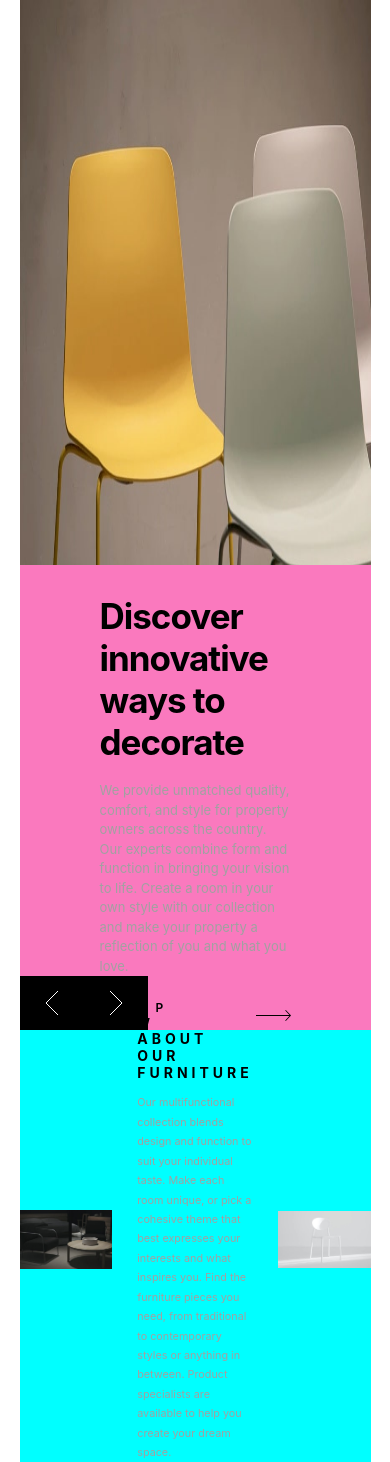
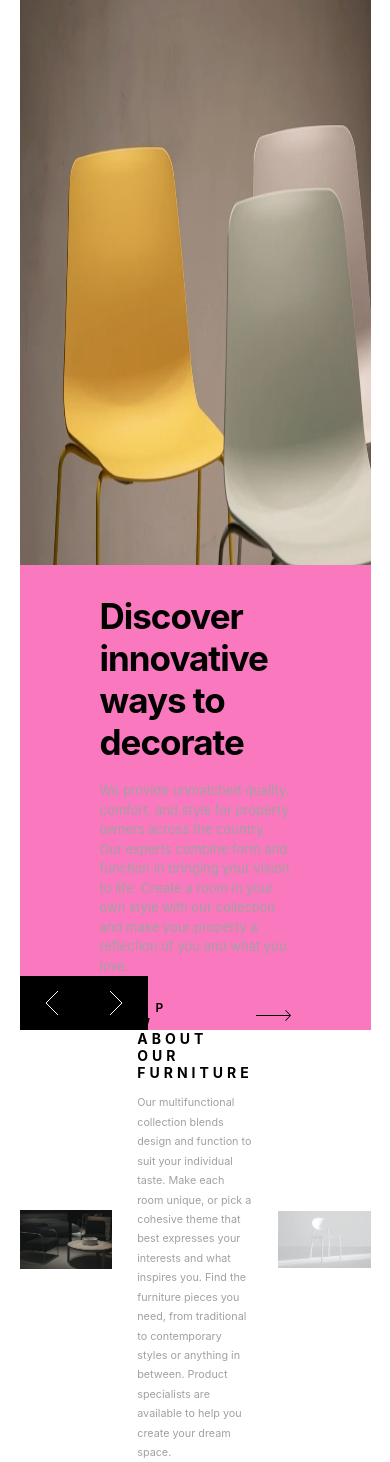
Before and after one commit to Gemcreation/roomredoreactgeeg, a React (Create React App) app: page / in a window 390 px wide. Built offline with nearby package versions, Linux system fonts and the light colour scheme.

Commit message:
adjusting the image slider

```diff
--- a/src/App.scss
+++ b/src/App.scss
@@ -267,12 +267,12 @@ section.flexLower{
 
   //to style the second section of the site, the lowersection
   article.lowerSide{
-    display: grid;
-    grid-template-rows: 1fr;
-    background-color: aqua;
     // display: grid;
-    // grid-template-rows: 1fr 1fr;
-    // align-items: center;
-    // margin-top: 0;
+    // grid-template-rows: 1fr;
+    // background-color: aqua;
+    // // display: grid;
+    // // grid-template-rows: 1fr 1fr;
+    // // align-items: center;
+    // // margin-top: 0;
   }
 }
--- a/src/components/Uppersection.jsx
+++ b/src/components/Uppersection.jsx
@@ -56,6 +56,19 @@ const Uppersection = () => {
                     {/* <img src={heroDesktopImg} alt="slider image" /> this for the default hero img display, belos is the one for the hero img slidder*/}
 
                     <img src={herosliderImg[currentIndex]} alt="slider image" />
+
+
+                    <div className="sliderControl">
+                        <div>
+                            <button className="sliderBtn" onClick={goToPrevious}>
+                                <img src={slideIconLeft} alt="slideIconLeft" />
+                            </button>
+
+                            <button className="sliderBtn" onClick={goToNext}>
+                                <img src={slideIconRight} alt="slideIconRight" />
+                            </button>
+                        </div>
+                    </div>
                 </div>
             </article>
 
```
